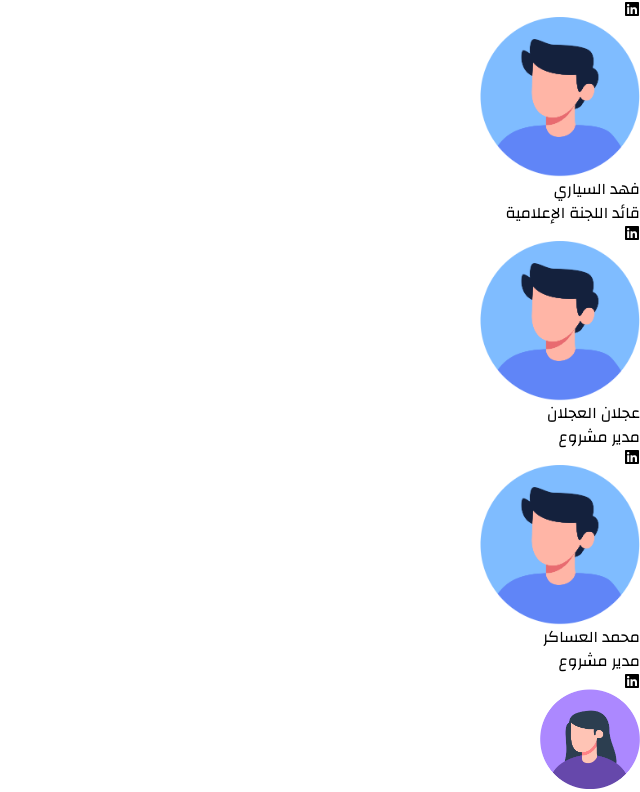
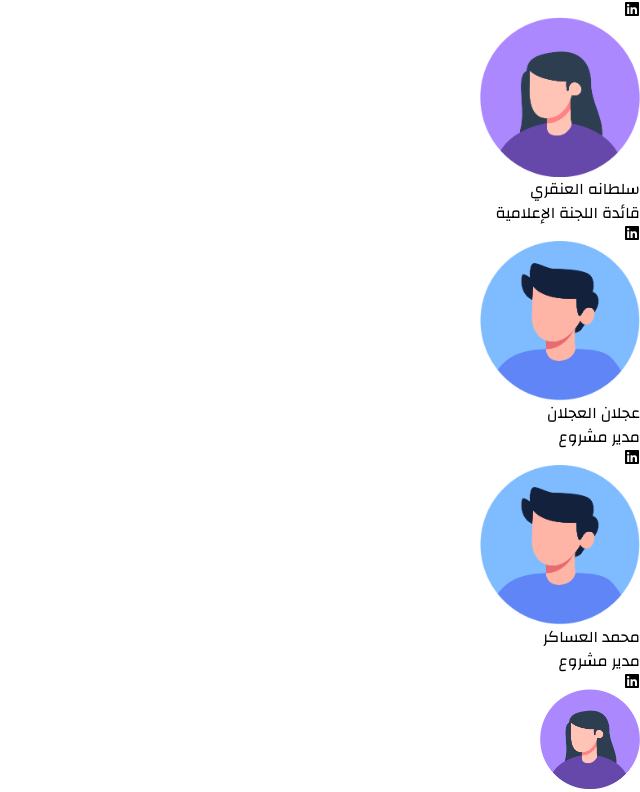
Before and after one commit to KhaledAlshathri/BIGnWebsite, a React (Vite) app in the folder BIGn-frontend/BIGn/: page /Members in a window 1280 px wide. Shown: the part 2311-3103 px from the top of the page, without its empty margins (640-1280 px from the left). Built offline with nearby package versions, Linux system fonts and the light colour scheme.

Commit message:
Changes to the MembersCards, ActivityContent and Partners

```diff
--- a/BIGn-frontend/BIGn/src/components/MembersCards.jsx
+++ b/BIGn-frontend/BIGn/src/components/MembersCards.jsx
@@ -92,41 +92,42 @@ export default MembersCards;
 const largeCards = [
   { id: 1, imgUrl: "/images/girl-icon.png", title: "لمى الشديّد", description: "رئيسة المبادرة", linkedinUrl: "https://www.linkedin.com/in/lama-alshudayyid-343355285?utm_source=share&utm_campaign=share_via&utm_content=profile&utm_medium=android_app" },
   { id: 2, imgUrl: "/images/girl-icon.png", title: "لمى الغيلان", description: "نائبة رئيسة المبادرة", linkedinUrl: "http://linkedin.com/in/lama-alghailan-352423214" },
-  { id: 3, imgUrl: "/images/boy-icon.png", title: "طلال التميمي", description: "المسؤول الإداري", linkedinUrl: "http://linkedin.com/in/talal-altamimi-7a5561267" },
+  { id: 3, imgUrl: "/images/boy-icon.png", title: "زَين الصمل", description: "مستشار المبادرة", linkedinUrl: "https://www.linkedin.com/in/zain-alsamal " },
 ];
 
 const mediumCards = [
-  { id: 4, imgUrl: "/images/boy-icon.png", title: "زَين الصمل", description: "مستشار المبادرة", linkedinUrl: "https://www.linkedin.com/in/zain-alsamal" },
+  { id: 4, imgUrl: "/images/boy-icon.png", title: "طلال التميمي", description: "المسؤول الإداري", linkedinUrl: "http://linkedin.com/in/talal-altamimi-7a5561267" },
   { id: 5, imgUrl: "/images/boy-icon.png", title: "خالد الشثري", description: "قائد اللجنة العلمية التقنية", linkedinUrl: "https://www.linkedin.com/in/khaled-alshathri?lipi=urn%3Ali%3Apage%3Ad_flagship3_profile_view_base_contact_details%3BJPhwsZzBTYWvkv0eRrHmmg%3D%3D" },
   { id: 6, imgUrl: "/images/girl-icon.png", title: "رهف التويجري", description: "قائدة اللجنة التنفيذية", linkedinUrl: "https://www.linkedin.com/in/rahaf-altuwijri-92425227b?utm_source=share&utm_campaign=share_via&utm_content=profile&utm_medium=ios_app" },
   { id: 7, imgUrl: "/images/boy-icon.png", title: "فهد الجدعان", description: "قائد لجنة الموارد البشرية", linkedinUrl: "https://www.linkedin.com/in/fahad-al-jadaan-142bba283?utm_source=share&utm_campaign=share_via&utm_content=profile&utm_medium=ios_app" },
   { id: 8, imgUrl: "/images/girl-icon.png", title: "رزان المقوشي", description: " قائدة لجنة العلاقات العامة ", linkedinUrl: "https://www.linkedin.com/in/razan-almuqwishi/" },
-  { id: 9, imgUrl: "/images/boy-icon.png", title: "فهد السياري", description: "قائد اللجنة الإعلامية", linkedinUrl: "https://www.linkedin.com/in/fahad-alsayari-428923251?utm_source=share&utm_campaign=share_via&utm_content=profile&utm_medium=ios_app" },
+  { id: 9, imgUrl: "/images/girl-icon.png", title: "سلطانه العنقري", description: "قائدة اللجنة الإعلامية", linkedinUrl: "https://www.linkedin.com/in/sultanah-alangari-97b0b3221?utm_source=share&utm_campaign=share_via&utm_content=profile&utm_medium=ios_app" },
   { id: 10, imgUrl: "/images/boy-icon.png", title: "عجلان العجلان", description: "مدير مشروع", linkedinUrl: "https://www.linkedin.com/in/ajlan-alajlan-064297292?utm_source=share&utm_campaign=share_via&utm_content=profile&utm_medium=ios_app" },
   { id: 11, imgUrl: "/images/boy-icon.png", title: "محمد العساكر", description: "مدير مشروع", linkedinUrl: "https://www.linkedin.com/in/mohammed-alasaker?utm_source=share&utm_campaign=share_via&utm_content=profile&utm_medium=ios_app" },
 ];
 
 const smallCards = [
-  { id: 12, imgUrl: "/images/girl-icon.png", title: "رغد العسيري", description: "نائبة لجنة الموارد البشرية", linkedinUrl: "https://www.linkedin.com/in/raghad-alassiri-155277221?utm_source=share&utm_campaign=share_via&utm_content=profile&utm_medium=ios_app" },
-  { id: 13, imgUrl: "/images/boy-icon.png", title: "بدر الزهراني", description: "قائد فريق شؤون المستفيدين", linkedinUrl: "https://www.linkedin.com/in/badermalzahrani/" },
-  { id: 14, imgUrl: "/images/girl-icon.png", title: "هتاف السويلم", description: "نائبة فريق شؤون المستفيدين", linkedinUrl: "https://www.linkedin.com" },
-  { id: 15, imgUrl: "/images/girl-icon.png", title: "إيلاف الشهري", description: "قائد فريق شؤون الأعضاء", linkedinUrl: "http://www.linkedin.com/in/ElafAlshehri" },
-  { id: 16, imgUrl: "/images/girl-icon.png", title: "رغد الهزاني", description: "نائب فريق شؤون الأعضاء", linkedinUrl: "https://www.linkedin.com/in/raghad-alhazzani-391406281?utm_source=share&utm_campaign=share_via&utm_content=profile&utm_medium=ios_app" },
-  { id: 17, imgUrl: "/images/boy-icon.png", title: "عبدالعزيز بن نشوان", description: "نائب اللجنة التنفيذية", linkedinUrl: "https://www.linkedin.com/in/abdulaziz-binnashwan/" },
-  { id: 18, imgUrl: "/images/girl-icon.png", title: "حنان الخميس", description: "المساعد الإداري للجنة التنفيذية", linkedinUrl: "https://www.linkedin.com" },
-  { id: 19, imgUrl: "/images/boy-icon.png", title: "محمد الصعب", description: "نائب لجنة العلاقات العامة", linkedinUrl: "https://www.linkedin.com" },
-  { id: 20, imgUrl: "/images/girl-icon.png", title: "منه سليمان", description: "نائب لجنة العلاقات العامة", linkedinUrl: "https://www.linkedin.com" },
-  { id: 21, imgUrl: "/images/girl-icon.png", title: "سلطانه العنقري", description: "نائبة اللجنة الإعلامية", linkedinUrl: "https://www.linkedin.com/in/sultanah-alangari-97b0b3221?utm_source=share&utm_campaign=share_via&utm_content=profile&utm_medium=ios_app" },
-  { id: 22, imgUrl: "/images/girl-icon.png", title: "شادن المسعود", description: "نائبة اللجنة العلمية التقنية", linkedinUrl: "https://www.linkedin.com/in/shaden-almasaud-4a985026b?utm_source=share&utm_campaign=share_via&utm_content=profile&utm_medium=ios_app" },
-  { id: 23, imgUrl: "/images/girl-icon.png", title: "غلا العسيري", description: "مستشار اللجنة الإعلامية", linkedinUrl: "https://www.linkedin.com/in/ghala-alasiri-07214123a?utm_source=share&utm_campaign=share_via&utm_content=profile&utm_medium=ios_app" },
-  { id: 24, imgUrl: "/images/girl-icon.png", title: "شهد العيدروس", description: "قائدة فريق التصميم", linkedinUrl: "https://www.linkedin.com/in/shahad-hassan-5a6b25168?utm_source=share&utm_campaign=share_via&utm_content=profile&utm_medium=ios_app" },
-  { id: 25, imgUrl: "/images/girl-icon.png", title: "حصة الدخيل", description: "نائبة فريق التصميم", linkedinUrl: "https://www.linkedin.com" },
-  { id: 26, imgUrl: "/images/girl-icon.png", title: "الجوهرة السلمي", description: "قائدة فريق الأبحاث", linkedinUrl: "http://linkedin.com/in/aljoharah-alsulami" },
-  { id: 27, imgUrl: "/images/girl-icon.png", title: "رنا النجاشي", description: "نائبة فريق الأبحاث", linkedinUrl: "https://sa.linkedin.com/in/ranaalngashy" },
-  { id: 28, imgUrl: "/images/boy-icon.png", title: "عبدالعزيز الشبلي", description: "قائد فريق التدريب", linkedinUrl: "https://www.linkedin.com" },
-  { id: 29, imgUrl: "/images/boy-icon.png", title: "المثنى الزهراني", description: "نائب فريق التدريب", linkedinUrl: "https://www.linkedin.com" },
-  { id: 30, imgUrl: "/images/girl-icon.png", title: "عبير الحماد", description: "قائدة فريق التصوير والمونتاج", linkedinUrl: "https://www.linkedin.com" },
-  { id: 31, imgUrl: "/images/girl-icon.png", title: "ميار الشايع", description: "نائبة فريق التصوير والمونتاج", linkedinUrl: "https://www.linkedin.com" },
-  { id: 32, imgUrl: "/images/girl-icon.png", title: "حنان الشاوي", description: "قائدة فريق المحتوى", linkedinUrl: "https://www.linkedin.com" },
-  { id: 33, imgUrl: "/images/girl-icon.png", title: "منيرة غزواني", description: "نائبة فريق المحتوى", linkedinUrl: "https://www.linkedin.com/in/munira-a-ghazwani-9a9b62217?utm_source=share&utm_campaign=share_via&utm_content=profile&utm_medium=ios_app" },
+  { id: 12, imgUrl: "/images/girl-icon.png", title: "ريوف الداود", description: "نائبة اللجنة الإعلامية", linkedinUrl: "https://Linkedin.com/in/reyof-aldawod-ba6065299" },
+  { id: 13, imgUrl: "/images/girl-icon.png", title: "رغد العسيري", description: "نائبة لجنة الموارد البشرية", linkedinUrl: "https://www.linkedin.com/in/raghad-alassiri-155277221?utm_source=share&utm_campaign=share_via&utm_content=profile&utm_medium=ios_app" },
+  { id: 14, imgUrl: "/images/boy-icon.png", title: "بدر الزهراني", description: "قائد فريق شؤون المستفيدين", linkedinUrl: "https://www.linkedin.com/in/badermalzahrani/" },
+  { id: 15, imgUrl: "/images/girl-icon.png", title: "هتاف السويلم", description: "نائبة فريق شؤون المستفيدين", linkedinUrl: "https://www.linkedin.com" },
+  { id: 16, imgUrl: "/images/girl-icon.png", title: "إيلاف الشهري", description: "قائد فريق شؤون الأعضاء", linkedinUrl: "http://www.linkedin.com/in/ElafAlshehri" },
+  { id: 17, imgUrl: "/images/girl-icon.png", title: "رغد الهزاني", description: "نائب فريق شؤون الأعضاء", linkedinUrl: "https://www.linkedin.com/in/raghad-alhazzani-391406281?utm_source=share&utm_campaign=share_via&utm_content=profile&utm_medium=ios_app" },
+  { id: 18, imgUrl: "/images/boy-icon.png", title: "عبدالعزيز بن نشوان", description: "نائب اللجنة التنفيذية", linkedinUrl: "https://www.linkedin.com/in/abdulaziz-binnashwan/" },
+  { id: 19, imgUrl: "/images/girl-icon.png", title: "حنان الخميس", description: "المساعد الإداري للجنة التنفيذية", linkedinUrl: "https://www.linkedin.com" },
+  { id: 20, imgUrl: "/images/boy-icon.png", title: "محمد الصعب", description: "نائب لجنة العلاقات العامة", linkedinUrl: "https://www.linkedin.com" },
+  { id: 21, imgUrl: "/images/girl-icon.png", title: "منه سليمان", description: "نائب لجنة العلاقات العامة", linkedinUrl: "https://www.linkedin.com" },
+  { id: 22, imgUrl: "/images/boy-icon.png", title: "فهد السياري", description: "قائد فريق التسويق", linkedinUrl: "https://www.linkedin.com/in/fahad-alsayari-428923251?utm_source=share&utm_campaign=share_via&utm_content=profile&utm_medium=ios_app" },
+  { id: 23, imgUrl: "/images/girl-icon.png", title: "شادن المسعود", description: "نائبة اللجنة العلمية التقنية", linkedinUrl: "https://www.linkedin.com/in/shaden-almasaud-4a985026b?utm_source=share&utm_campaign=share_via&utm_content=profile&utm_medium=ios_app" },
+  { id: 24, imgUrl: "/images/girl-icon.png", title: "غلا العسيري", description: "مستشار اللجنة الإعلامية", linkedinUrl: "https://www.linkedin.com/in/ghala-alasiri-07214123a?utm_source=share&utm_campaign=share_via&utm_content=profile&utm_medium=ios_app" },
+  { id: 25, imgUrl: "/images/girl-icon.png", title: "شهد العيدروس", description: "قائدة فريق التصميم", linkedinUrl: "https://www.linkedin.com/in/shahad-hassan-5a6b25168?utm_source=share&utm_campaign=share_via&utm_content=profile&utm_medium=ios_app" },
+  { id: 26, imgUrl: "/images/girl-icon.png", title: "حصة الدخيل", description: "نائبة فريق التصميم", linkedinUrl: "https://www.linkedin.com" },
+  { id: 27, imgUrl: "/images/girl-icon.png", title: "الجوهرة السلمي", description: "قائدة فريق الأبحاث", linkedinUrl: "http://linkedin.com/in/aljoharah-alsulami" },
+  { id: 28, imgUrl: "/images/girl-icon.png", title: "رنا النجاشي", description: "نائبة فريق الأبحاث", linkedinUrl: "https://sa.linkedin.com/in/ranaalngashy" },
+  { id: 29, imgUrl: "/images/boy-icon.png", title: "عبدالعزيز الشبلي", description: "قائد فريق التدريب", linkedinUrl: "https://www.linkedin.com" },
+  { id: 30, imgUrl: "/images/boy-icon.png", title: "المثنى الزهراني", description: "نائب فريق التدريب", linkedinUrl: "https://www.linkedin.com" },
+  { id: 31, imgUrl: "/images/girl-icon.png", title: "لنا التركي", description: "قائدة فريق التصوير والمونتاج", linkedinUrl: "https://linkedin.com/in/lana-alturki" },
+  { id: 32, imgUrl: "/images/girl-icon.png", title: "سارة الصبيحي", description: "نائبة فريق التصوير والمونتاج", linkedinUrl: "https://www.linkedin.com/in/sarah-alsubaihi-85b997310?utm_source=share&utm_campaign=share_via&utm_content=profile&utm_medium=ios_app" },
+  { id: 33, imgUrl: "/images/girl-icon.png", title: "حنان الشاوي", description: "قائدة فريق المحتوى", linkedinUrl: "https://www.linkedin.com" },
+  { id: 34, imgUrl: "/images/girl-icon.png", title: "منيرة غزواني", description: "نائبة فريق المحتوى", linkedinUrl: "https://www.linkedin.com/in/munira-a-ghazwani-9a9b62217?utm_source=share&utm_campaign=share_via&utm_content=profile&utm_medium=ios_app" },
 ];
--- a/BIGn-frontend/BIGn/src/components/Partners.jsx
+++ b/BIGn-frontend/BIGn/src/components/Partners.jsx
@@ -155,11 +155,9 @@ export default Partners;
 
 const testimonials = [
   {
-    Icon: "/images/samsung-logo.png",
-    description:
-      "Lorem ipsum dolor, sit amet consectetur adipisicing elit. Expedita sequi cupiditate harum repellendus ipsum dignissimos? Officiis ipsam dolorum magnam assumenda.",
-    name: "Jane Dodson",
-    title: "Marketing Director, Nike",
+    Icon: "/images/huawei-logo.png",
+    description: "برزت شركة هواوي كقوة دافعة في الملتقى التكنولوجي، حيث قدمت أحدث ابتكاراتها في مجال الذكاء الاصطناعي. ، سعت الشركة إلى تعزيز التعاون في مجال البحث والتطوير وتطوير حلول مبتكرة تلبي احتياجات السوق. كما أبرزت هواوي التزامها بالمسؤولية الاجتماعية من خلال تقديم حلول تقنية مستدامة. من المتوقع أن تساهم هذه المشاركة في تسريع وتيرة التحول الرقمي في المنطقة، وتعزيز مكانة هواوي كشركة رائدة في مجال التكنولوجيا",
+    name: "هواوي",
   },
   {
     Icon: "/images/huawei-logo.png",
```
Also changed, not shown: BIGn-frontend/BIGn/src/components/ActivityContent.jsx (+4 -5 lines).
